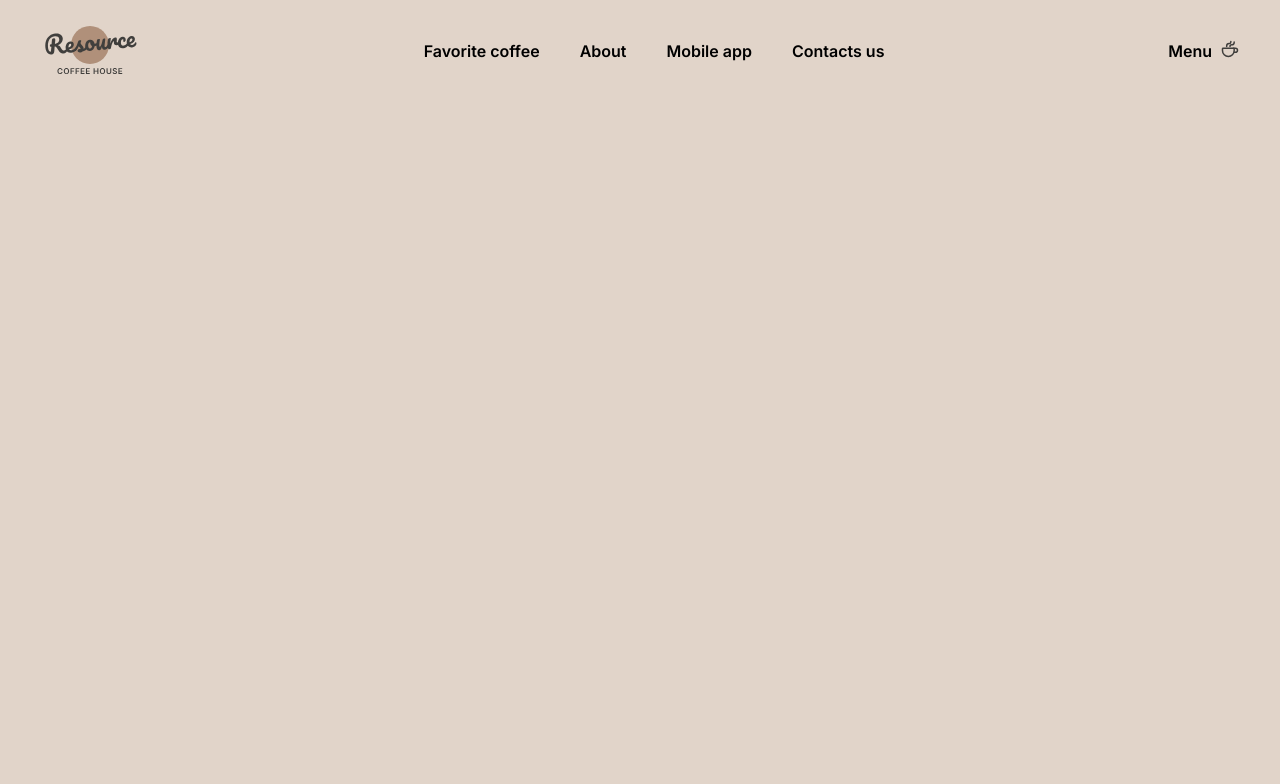
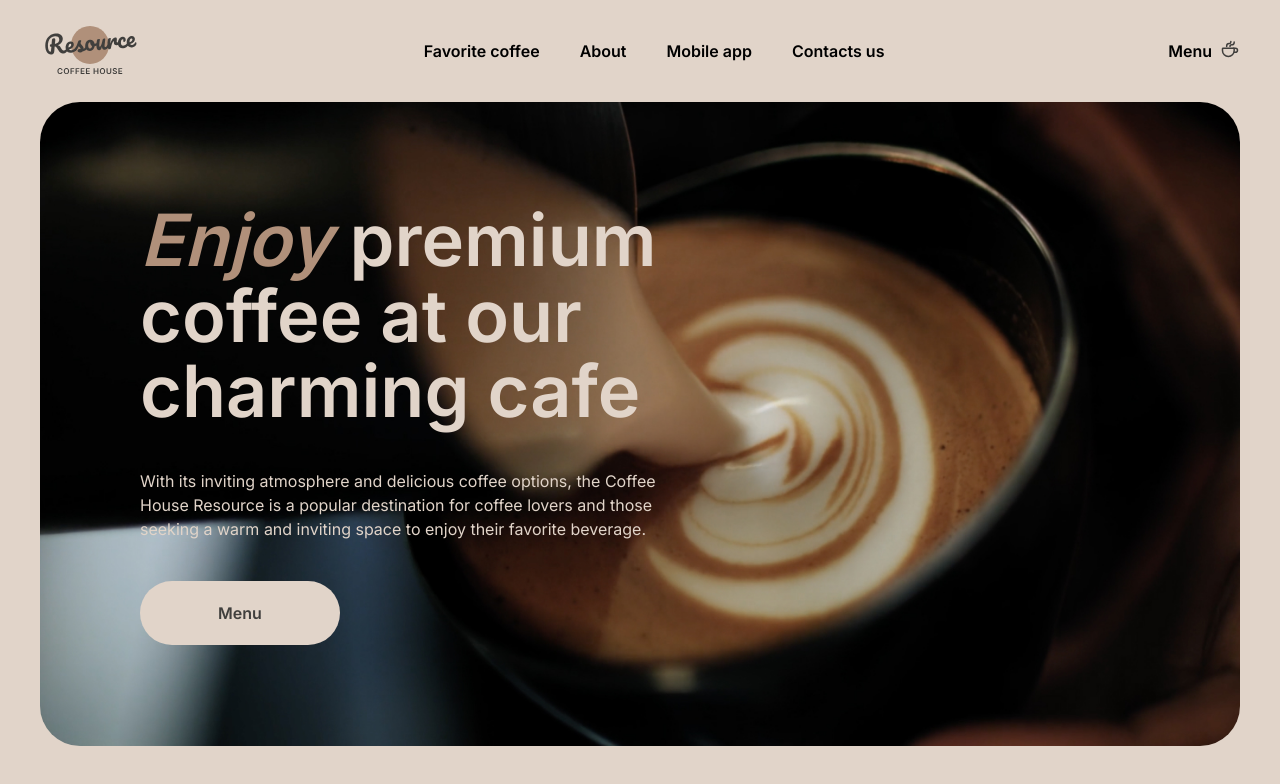
Before and after one commit to Matuxa1503/rsSchool-st1-2024, a plain HTML site: page coffee-house/index.html in a window 1280 px wide. Drawn offline with nearby package versions, Linux system fonts and the light colour scheme; files that its build step writes are made by us from their sources.

Commit message:
feat: added section enjoy and style

```diff
--- a/coffee-house/index.html
+++ b/coffee-house/index.html
@@ -34,6 +34,23 @@
 				</a>
 			</div>
 		</header>
+
+		<main>
+			<section class="enjoy">
+				<div class="enjoy__background">
+					<div class="enjoy__info">
+						<h1 class="enjoy__title"><i>Enjoy</i> premium coffee at our charming cafe</h1>
+						<p class="enjoy__p">
+							With its inviting atmosphere and delicious coffee options, the Coffee House Resource is a popular destination for
+							coffee lovers and those seeking a warm and inviting space to enjoy their favorite beverage.
+						</p>
+						<a class="enjoy__link" href="#">
+							<p class="enjoy__link__text">Menu</p>
+						</a>
+					</div>
+				</div>
+			</section> <!-- /enjoy -->
+		</main>
 	</div> <!-- /wrapper -->
 </body>
 </html>
--- a/coffee-house/src/scss/base/_reset.scss
+++ b/coffee-house/src/scss/base/_reset.scss
@@ -6,7 +6,7 @@ input,button,textarea{font-family: inherit;}
 button{cursor: pointer;}
 ul li{list-style: none;}
 h1,h2,h3,h4,h5,h6{font-size:inherit;}
-a,a:visited{text-decoration: none;color:inherit}
+a,a:visited{text-decoration: none;}
 p{width: auto}
 
 .wrapper {
--- /dev/null
+++ b/coffee-house/src/scss/layout/_enjoy.scss
@@ -0,0 +1,68 @@
+.enjoy {
+	&__background {
+		position: relative;
+		max-width: 100%;
+		height: 644px;
+		border-radius: 40px;
+		background: url("../../src/img/enjoy/bgHero.jpg") center/cover no-repeat;
+	}
+
+	&__info {
+		position: absolute;
+		width: 530px;
+		top: 100px;
+		left: 100px;
+	}
+
+	&__title {
+		@extend %heading-1;
+		color: $text-lightColor;
+
+		& i {
+			color: $text-accentColor;
+		}
+	}
+
+	&__p {
+		@extend %body-textMedium;
+		margin: 40px 0px;
+		color: $text-lightColor;
+	}
+
+	&__link {
+		display: inline-block;
+		@extend %link-button-style;
+		width: 200px;
+		padding: 20px 78px;
+		border-radius: 100px;
+		color: $text-darkColor;
+		background-color: $text-lightColor;
+
+		&:hover .enjoy__link__text::after {
+			opacity: 1;
+			left: 125%;
+		}
+
+		&:hover .enjoy__link__text {
+			transform: translateX(-25%);
+		}
+	}
+
+	&__link__text {
+		position: relative;
+		transition: 0.5s;
+
+		&::after {
+			content: '';
+			opacity: 0;
+			position: absolute;
+			top: 50%;
+			left: 100%;
+			transform: translateY(-50%);
+			width: 20px;
+			height: 20px;
+			background: url('../../src/img/enjoy/coffee-cup.svg') no-repeat;
+			transition: 0.5s;
+		}
+	}
+}
--- a/coffee-house/src/scss/main.scss
+++ b/coffee-house/src/scss/main.scss
@@ -1,5 +1,6 @@
 @import 'abstracts/variables';
 @import 'base/reset';
-@import 'components/buttons';
+// @import 'components/buttons';
 @import 'layout/header';
+@import 'layout/enjoy';
 @import 'pages/menu';
```
Also changed, not shown: coffee-house/src/img/enjoy/bgHero.jpg (added), coffee-house/src/img/enjoy/coffee-cup.svg (added), coffee-house/src/scss/components/_buttons.scss (deleted).
